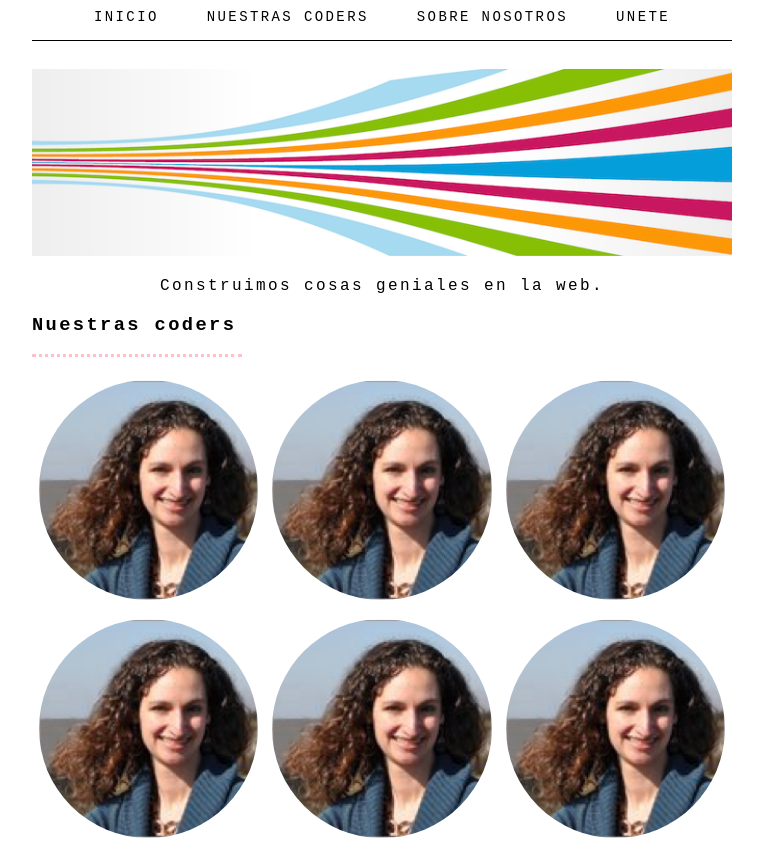
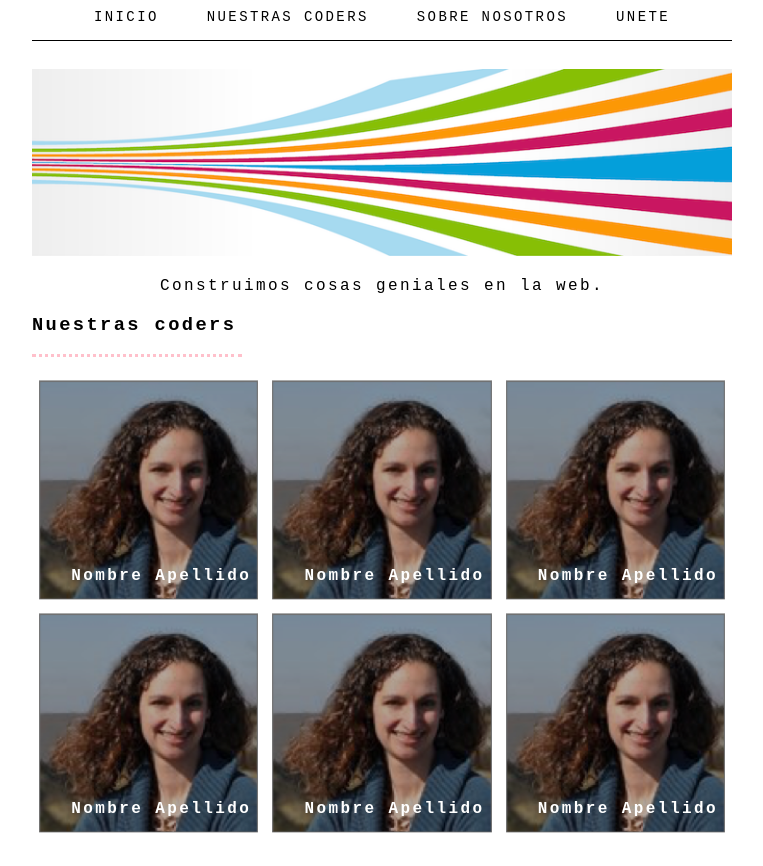
Before and after one commit to Laboratoria/Laboratoria.02, a plain HTML site: page 02.03.15/index.html in a window 1280 px wide. Shown: the part 98-964 px from the top of the page, without its empty margins (258-1021 px from the left). Drawn offline with Linux system fonts and the light colour scheme.

Commit message:
02.03.15: añadi ejercicios

```diff
--- /dev/null
+++ b/02.03.15/ejercicio-posiciones.css
@@ -0,0 +1,78 @@
+.container {
+	min-height: 700px;
+}
+
+.spider-box {
+	width: 210px;
+	height: 210px;
+	border: 3px solid gray;
+	position: absolute;
+	top: 30%;
+	left: 38%;
+}
+
+.spider-box ul {
+	position: relative;
+	list-style: none;
+	width: 210px;
+	height: 210px;
+	padding: 0;
+	margin: 0;
+}
+
+.spider-box ul li {
+	position: absolute;
+	border-radius: 50%;
+}
+
+.spider-box ul li:nth-child(n-4) {
+	background-color: purple;
+	width: 35px;
+	height: 35px;
+}
+
+.spider-box ul li:nth-child(n+5) {
+	background-color: red;
+	width: 21px;
+	height: 21px;
+}
+
+.spider-box ul li:nth-child(1) {
+	top: 0;
+	left: 0;
+}
+
+.spider-box ul li:nth-child(2) {
+	top: 0;
+	right: 0;
+}
+
+.spider-box ul li:nth-child(3) {
+	bottom: 0;
+	left: 0;
+}
+
+.spider-box ul li:nth-child(4) {
+	bottom: 0;
+	right: 0;
+}
+
+.spider-box ul li:nth-child(5) {
+	top: -21px;
+	left: -21px;
+}
+
+.spider-box ul li:nth-child(6) {
+	top: -21px;
+	right: -21px;
+}
+
+.spider-box ul li:nth-child(7) {
+	bottom: -21px;
+	left: -21px;
+}
+
+.spider-box ul li:nth-child(8) {
+	bottom: -21px;
+	right: -21px;
+}
--- /dev/null
+++ b/02.03.15/grid-coders.css
@@ -0,0 +1,50 @@
+ul.grid-coders {
+  list-style: none;
+  padding: 0;
+}
+
+.grid-coders li {
+  float: left;
+  width: 33.33%;
+  padding: 7px;
+}
+
+.grid-coders li > div {
+  min-height: 219px;
+  position: relative;
+}
+
+.grid-coders li img {
+	width: 100%;
+	height: auto;
+}
+
+.grid-coders li img,
+.grid-coders .overlay,
+.grid-coders .nombre {
+	position: absolute;
+}
+
+.grid-coders li .overlay {
+	min-height: 219px;
+	width: 100%;
+	background-color: rgba(0, 0, 0, 0.3);
+	z-index: 10;
+}
+
+.grid-coders li img {
+	z-index: 9;
+}
+
+.grid-coders li .nombre {
+	bottom: 14px;
+	width: 100%;
+	text-align: right;
+	padding-right: 7px;
+}
+
+.grid-coders li .nombre span {
+	color: white;
+	color: #fff;
+	font-weight: bold;
+}
--- a/02.03.15/index.html
+++ b/02.03.15/index.html
@@ -3,6 +3,7 @@
   <head>
     <title>Laboratoria | Layouts</title>
     <link rel="stylesheet" href="style.css">
+    <link rel="stylesheet" href="grid-coders.css">
   </head>
   <body>
     <div class="container"> <!-- Contenedor principal -->
@@ -22,13 +23,67 @@
       <div id="nuestras-coders"> <!-- Nuestras coders -->
         <h3>Nuestras coders</h3>
         <div class="separador separador-punteado"></div>
-        <ul class="grid-coders clearfix imagen-borde-circular">
-          <li><img src="profiles/profile-1.png" alt=""></li>
-          <li><img src="profiles/profile-1.png" alt=""></li>
-          <li><img src="profiles/profile-1.png" alt=""></li>
-          <li><img src="profiles/profile-1.png" alt=""></li>
-          <li><img src="profiles/profile-1.png" alt=""></li>
-          <li><img src="profiles/profile-1.png" alt=""></li>
+        <ul class="grid-coders clearfix">
+          <li>
+            <div>
+              <img src="profiles/profile-1.png" alt="">
+              <div class="overlay">
+                <div class="nombre">
+                  <span>Nombre Apellido</span>
+                </div>
+              </div>
+            </div>
+          </li>
+          <li>
+            <div>
+              <img src="profiles/profile-1.png" alt="">
+              <div class="overlay">
+                <div class="nombre">
+                  <span>Nombre Apellido</span>
+                </div>
+              </div>
+            </div>
+          </li>
+          <li>
+            <div>
+              <img src="profiles/profile-1.png" alt="">
+              <div class="overlay">
+                <div class="nombre">
+                  <span>Nombre Apellido</span>
+                </div>
+              </div>
+            </div>
+          </li>
+          <li>
+            <div>
+              <img src="profiles/profile-1.png" alt="">
+              <div class="overlay">
+                <div class="nombre">
+                  <span>Nombre Apellido</span>
+                </div>
+              </div>
+            </div>
+          </li>
+          <li>
+            <div>
+              <img src="profiles/profile-1.png" alt="">
+              <div class="overlay">
+                <div class="nombre">
+                  <span>Nombre Apellido</span>
+                </div>
+              </div>
+            </div>
+          </li>
+          <li>
+            <div>
+              <img src="profiles/profile-1.png" alt="">
+              <div class="overlay">
+                <div class="nombre">
+                  <span>Nombre Apellido</span>
+                </div>
+              </div>
+            </div>
+          </li>
         </ul>
       </div> <!-- END:Nuestras coders -->
 
--- a/02.03.15/style.css
+++ b/02.03.15/style.css
@@ -11,6 +11,7 @@ body {
   /* Definir el width es importante para que el navegador pueda calcular el margen */
   width: 700px;
   margin: 0 auto;
+  position: relative;
 }
 
 .logo img {
@@ -45,26 +46,9 @@ div.banner img {
 */
 #nuestras-coders {}
 
-ul.grid-coders {
-  list-style: none;
-  padding: 0;
-}
-
-.grid-coders li {
-  float: left;
-  width: 33.33%;
-  padding: 7px;
-}
-
-.grid-coders li img {
-  width: 100%;
-  height: auto;
-}
-
 .imagen-borde-circular li img {
   border-radius: 50%;
 }
-
 
 
 /*
```
Also changed, not shown: 02.03.15/ejercicio-layout-floats.html (renamed from 02.03.15/chamus.html, +2 -1 lines), 02.03.15/ejercicio-posiciones.html (added, +25 -0 lines), 02.03.15/ejercicio-layout-floats.css (renamed from 02.03.15/style-chamus.css), 1 other file.
